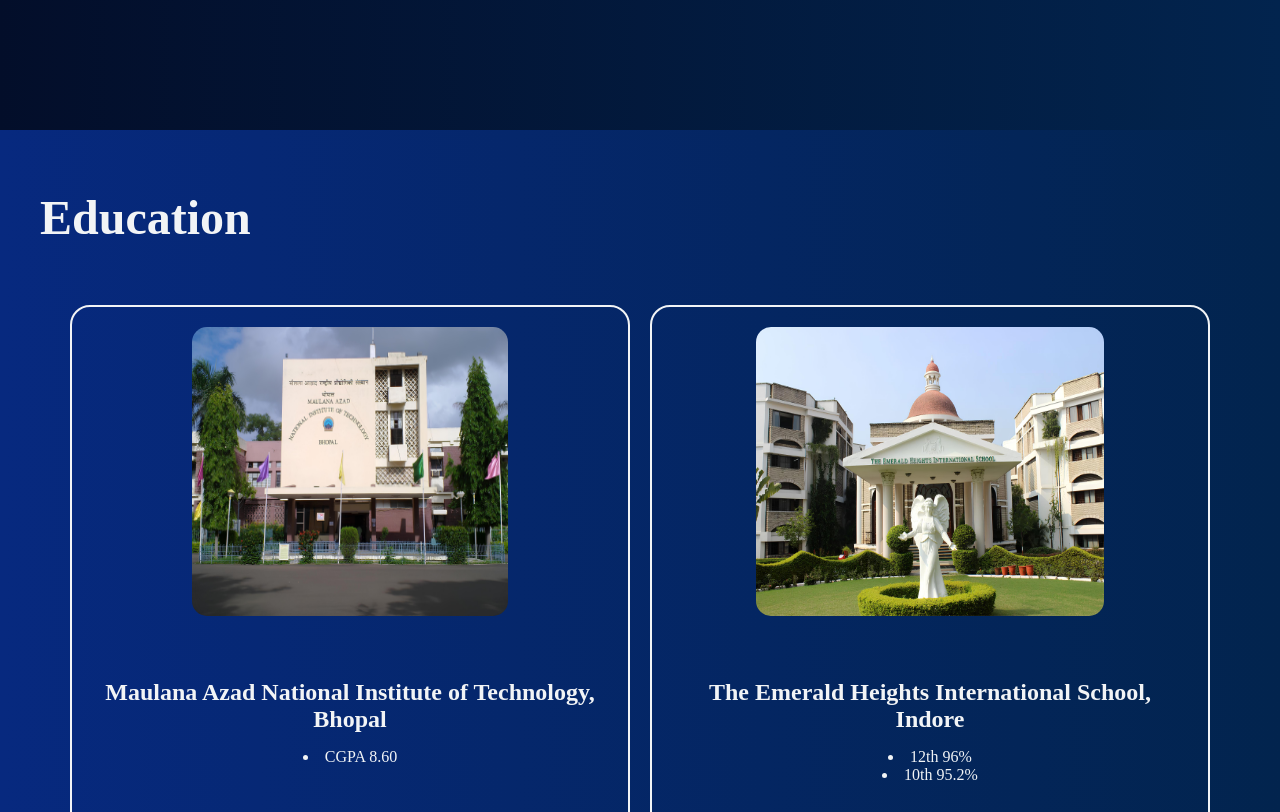
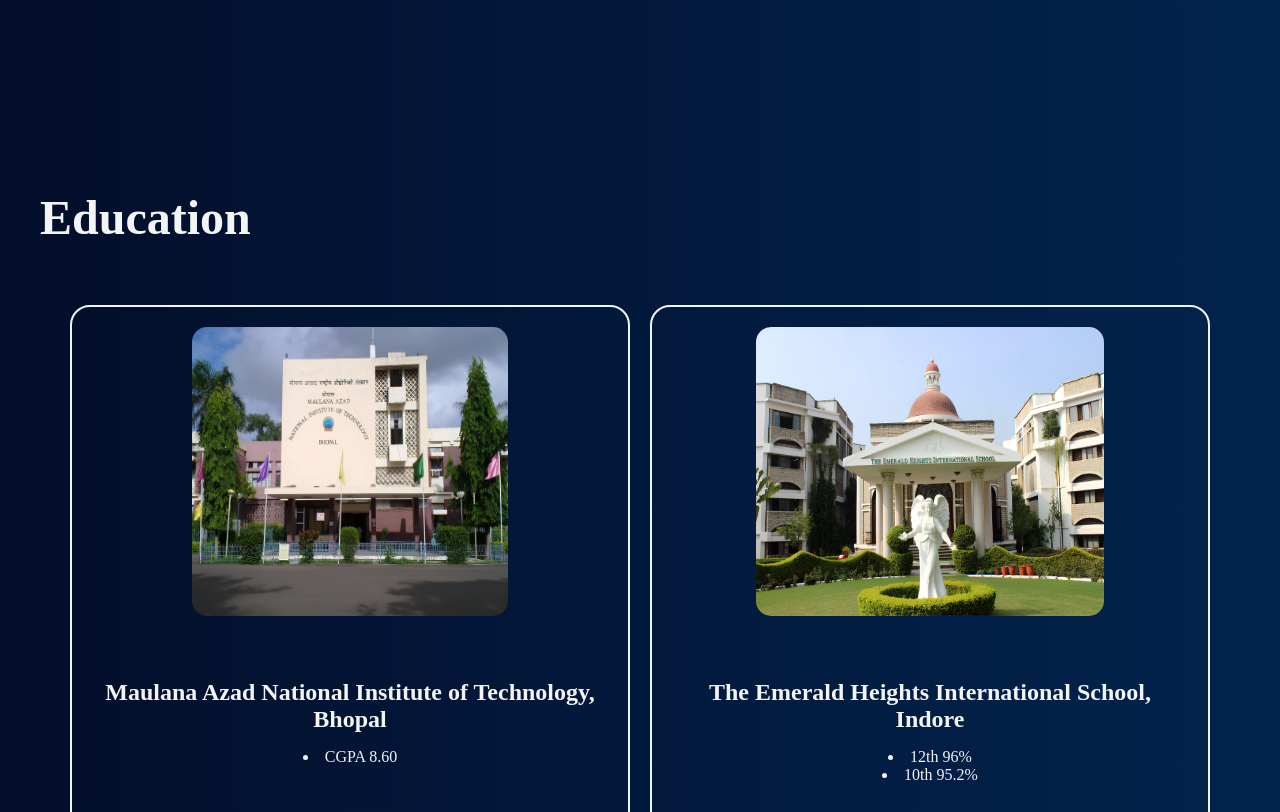
Before and after one commit to tictac1213/myPortfolioSite, a plain HTML site: page index.html in a window 1280 px wide. Shown: the part 760-1572 px from the top of the page. Drawn offline with Linux system fonts and the light colour scheme.

Commit message:
Page color correction

```diff
--- a/style.css
+++ b/style.css
@@ -114,7 +114,7 @@
 
 .Page{
     background: rgb(3,14,42);
-    background: linear-gradient(90deg, rgb(7, 41, 127) 0%, rgb(2, 36, 78) 100%);
+        background: linear-gradient(90deg, rgba(3,14,42,1) 0%, rgb(2, 36, 78) 100%);
 }
 
 
```
